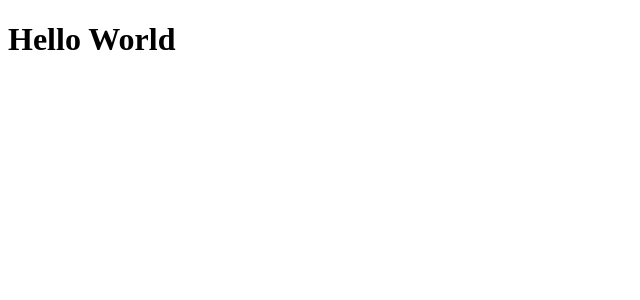
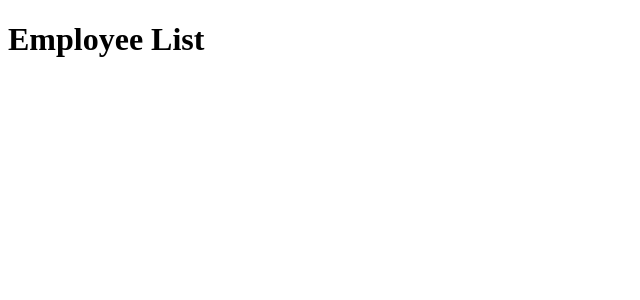
Before and after one commit to shagufta333/employee-management, a React (Create React App) app: page / in a window 1280 px wide. Shown: the top 300 px of the page, without its empty margins (0-640 px from the left). Built offline with nearby package versions, Linux system fonts and the light colour scheme.

Commit message:
passed the first test

```diff
--- a/src/App.jsx
+++ b/src/App.jsx
@@ -1,15 +1,11 @@
-import React from "react";
+import React, { Component } from "react/cjs/react.development";
 
-const App = () => {
-
-  return (
-    <h1>
-      Hello World
-    </h1>
-  );
-};
-
-
-
+class App extends Component {
+  render() {
+    return <div>
+      <h1 id='header'>Employee List</h1>
+    </div>;
+  }
+}
 
 export default App;
```
